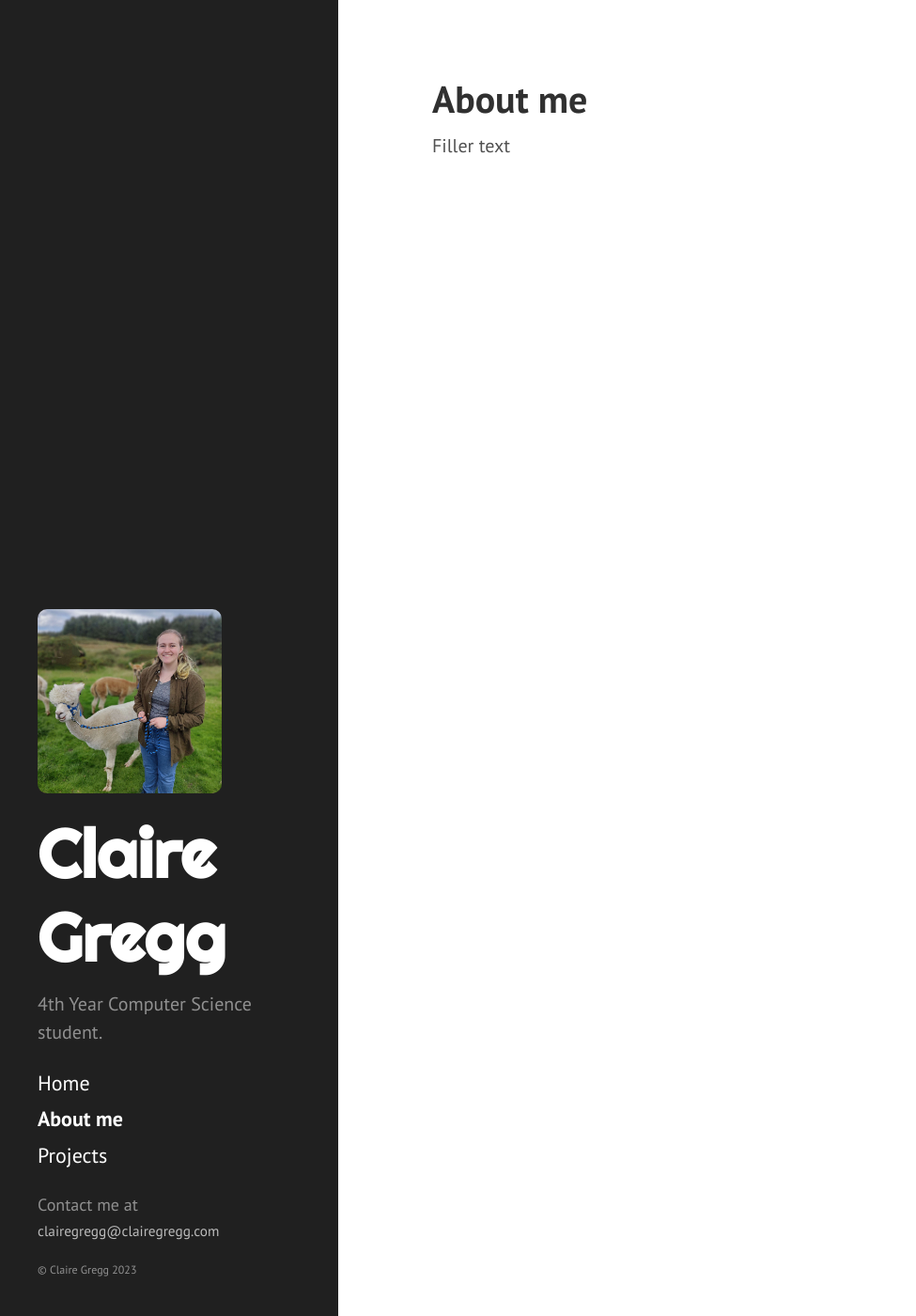
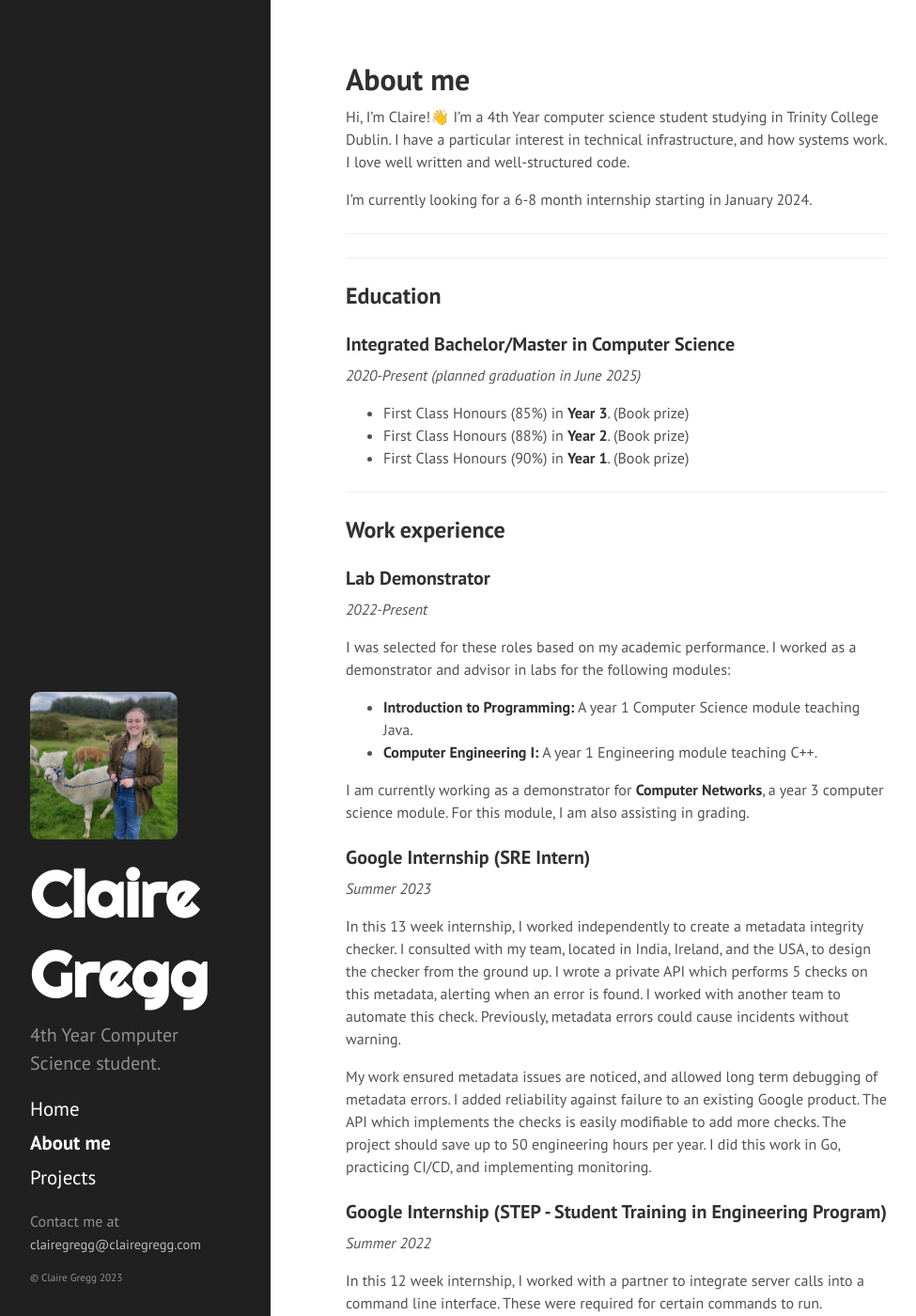
Before and after one commit to clairegregg/clairegregg.github.io, a Jekyll site: the page built from aboutme.md, in a window 1280 px wide and 1400 px high. Shown: the whole window at 94% size, without its empty margins (0-975 px from the left). Built offline with Jekyll 4.4.1, drawn with Linux system fonts in a browser that asks for light colours; Markdown is read by kramdown in place of the engine named in the settings; some of the changed text lies outside the part shown.

Commit message:
About me page

```diff
--- a/aboutme.md
+++ b/aboutme.md
@@ -3,4 +3,69 @@
 title: About me
 ---
 
-Filler text
+Hi, I'm Claire!👋 I'm a 4th Year computer science student studying in Trinity College Dublin. I have a particular interest in technical infrastructure, and how systems work. I love well written and well-structured code.
+
+I'm currently looking for a 6-8 month internship starting in January 2024.
+
+___
+___
+
+## Education
+### Integrated Bachelor/Master in Computer Science
+*2020-Present (planned graduation in June 2025)*
+- First Class Honours (85%) in **Year 3**. (Book prize)
+- First Class Honours (88%) in **Year 2**. (Book prize)
+- First Class Honours (90%) in **Year 1**. (Book prize)
+
+___
+
+## Work experience
+### Lab Demonstrator
+*2022-Present*
+
+I was selected for these roles based on my academic performance. I worked as a demonstrator and advisor in labs for the following modules:
+- **Introduction to Programming:** A year 1 Computer Science module teaching Java.
+- **Computer Engineering I:** A year 1 Engineering module teaching C++.
+
+I am currently working as a demonstrator for **Computer Networks**, a year 3 computer science module. For this module, I am also assisting in grading.
+
+### Google Internship (SRE Intern)
+*Summer 2023*
+
+In this 13 week internship, I worked independently to create a metadata integrity checker. I consulted with my team, located in India, Ireland, and the USA, to design the checker from the ground up. I wrote a private API which performs 5 checks on this metadata, alerting when an error is found. I worked with another team to automate this check. Previously, metadata errors could cause incidents without warning.
+
+My work ensured metadata issues are noticed, and allowed long term debugging of metadata errors. I added reliability against failure to an existing Google product. The API which implements the checks is easily modifiable to add more checks. The project should save up to 50 engineering hours per year. I did this work in Go, practicing CI/CD, and implementing monitoring.
+
+### Google Internship (STEP - Student Training in Engineering Program)
+*Summer 2022*
+
+In this 12 week internship, I worked with a partner to integrate server calls into a command line interface. These were required for certain commands to run. Previously, these server calls had to be done manually by calling 2 other command line interfaces before running the intended command. Our work made this tool easier and more efficient to use. I did this work in Go, and submitted over 50 commits personally, practising CI/CD.
+
+
+___
+
+## Achievements
+
+### Sister Seraphia Award for Excellence in Science
+*2020*
+
+Loreto College St. Stephen's Green
+
+### Programming Club
+*2017-2020*
+
+Loreto College St. Stephen's Green. Founded coding club in my secondary school, and taught younger students programming.
+
+### National and International Science Fair Prizes
+
+All of these awards were granted for projects which used agent-based modelling programmed using NetLogo.
+
+#### BT Young Scientist
+*2015-2017*
+
+Winner of overall Runner-Up Individual prize (one of the top four prizes), CSO prize for best use of open data, First place Individual - Junior Social and Behavioural Sciences, RTE Student Award for overall best Social and Behavioural Sciences project, First place Individual - Junior Chemical, Physical and Mathematical Sciences, Google Creative Technology Award (Best Female).
+
+#### Google Science Fair
+*2015*
+
+Regional Finalist, youngest individual finalist from EMEA.
--- a/public/css/hyde.css
+++ b/public/css/hyde.css
@@ -41,7 +41,7 @@
 }
 @media (min-width: 58em) {
   html {
-    font-size: 20px;
+    font-size: 16px;
   }
 }
 
@@ -73,7 +73,7 @@
 /* Sidebar links */
 .sidebar a {
   color: #fff;
-  font-size: 110%;
+  font-size: 130%;
 }
 
 /* About section */
@@ -85,14 +85,14 @@
 }
 
 .copyright {
-  font-size: 60%;
+  font-size: 70%;
 }
 .sidebar-contact p {
-  font-size: 90%;
+  font-size: 100%;
   font-weight: 400;
 }
 .sidebar-contact a {
-  font-size: 85%;
+  font-size: 90%;
   font-weight: 300;
   color: rgba(255,255,255,0.7);
 }
--- a/public/css/poole.css
+++ b/public/css/poole.css
@@ -54,7 +54,7 @@
 }
 @media (min-width: 38em) {
   html {
-    font-size: 20px;
+    font-size: 16px;
   }
 }
 
@@ -268,7 +268,7 @@
  */
 
 .lead {
-  font-size: 1rem;
+  font-size: 1.25rem;
   font-weight: 300;
 }
 
```
